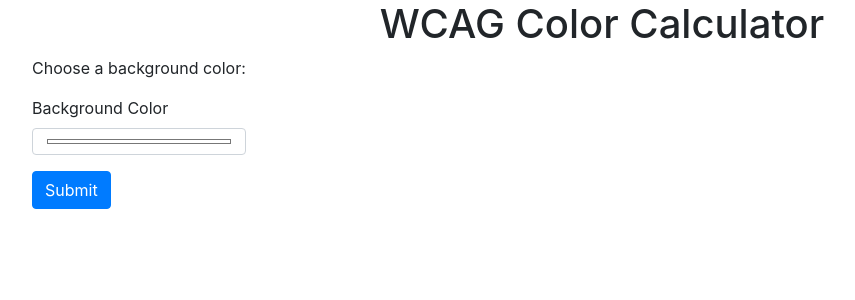
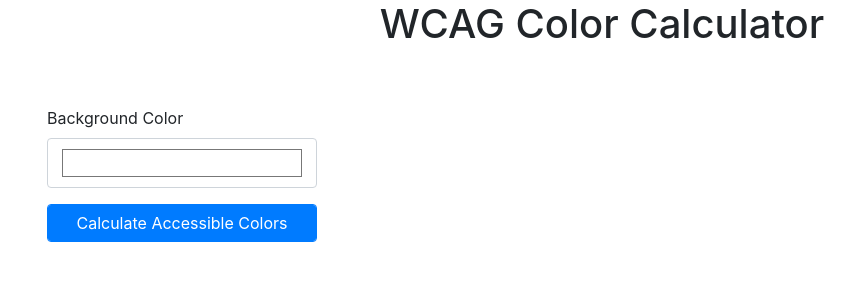
Before and after one commit to tjscollins/wcag-color-calculator, a Django app: page / in a window 1280 px wide. Shown: the top 300 px of the page, without its empty margins (38-893 px from the left). Run offline with Django 3.2, Linux system fonts and the light colour scheme; some libraries are stand-ins or nearby versions.

Commit message:
Style and markup changes

```diff
--- a/accessible_text_color/assets/scss/accessible_text_color.scss
+++ b/accessible_text_color/assets/scss/accessible_text_color.scss
@@ -1,6 +1,8 @@
 // Base
 
 // Layout
+@import 'layout/color_calculator';
 
 // Modules
 @import 'module/main_content.scss';
+@import 'module/forms.scss';
--- /dev/null
+++ b/accessible_text_color/assets/scss/layout/_color_calculator.scss
@@ -0,0 +1,3 @@
+#color-calculator {
+    margin-top: 50px;
+}
--- /dev/null
+++ b/accessible_text_color/assets/scss/module/_forms.scss
@@ -0,0 +1,7 @@
+form {
+    width: 50%;
+}
+
+input[type='color'] {
+    height: 50px;
+}
--- a/accessible_text_color/templates/accessible_text_color/index.html
+++ b/accessible_text_color/templates/accessible_text_color/index.html
@@ -18,17 +18,21 @@
         </div>
     </div>
 
-    <div class="row">
+    <div id="color-calculator" class="row">
+        <div class="col-12 col-sm-6">
             <form lpformnum="1">
-            <p>Choose a background color: </p>
                 <div class="form-group">
                     <label for="bg-color">Background Color</label>
                     <input type="color" id="bg-color" class="color-chooser form-control" value="#ffffff" />
                 </div>
                 <div class="form-group">
-                <input type="submit" id="bg-submit" class="btn btn-primary" />
+                    <input type="submit" id="bg-submit" class="btn btn-primary form-control" value="Calculate Accessible Colors"/>
                 </div>
             </form>
+        </div>
+        <div id="approved-colors" class="col-12 col-sm-6">
+
+        </div>
     </div>
 </div>
 {% endblock  %}
--- a/static/css/accessible_text_color.css
+++ b/static/css/accessible_text_color.css
@@ -1,6 +1,18 @@
+#color-calculator {
+  margin-top: 50px;
+}
+
 h1 {
   text-align: center;
 }
 
+form {
+  width: 50%;
+}
+
+input[type='color'] {
+  height: 50px;
+}
+
 
  /*# sourceMappingURL= accessible_text_color.css.map */
```
Also changed, not shown: 1 other file. Lines whose indentation alone changed are shown as unchanged.
